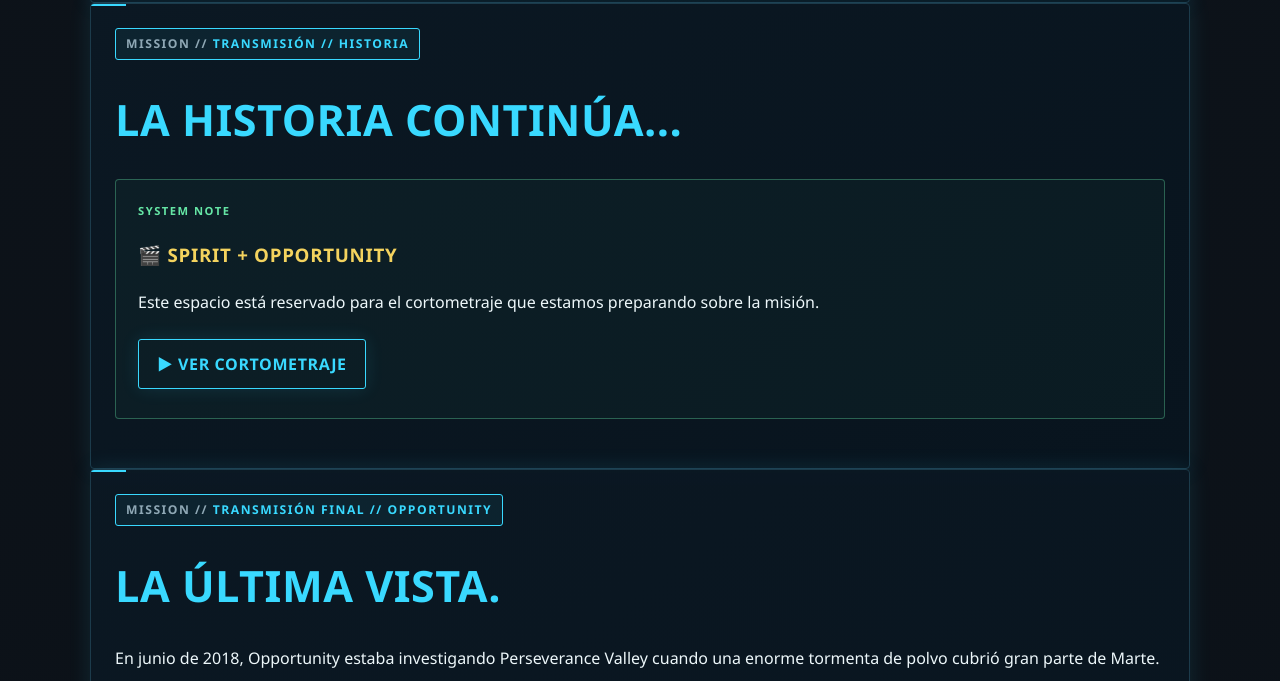
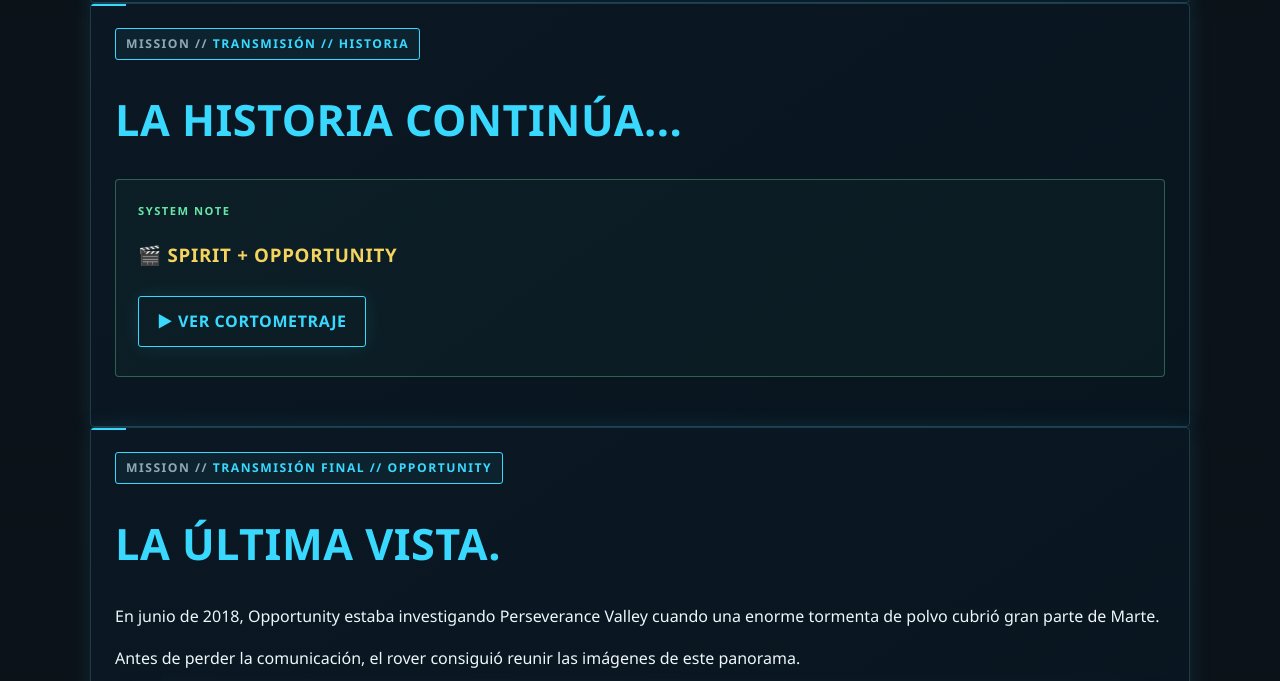
Before and after one commit to arevalosclarisa1-afk/Proyecto-NASA-Misiones, a plain HTML site: page spirit-opportunity.html in a window 1280 px wide. Shown: the part 7507-8188 px from the top of the page. Drawn offline with Linux system fonts and the light colour scheme.

Commit message:
Add files via upload

```diff
--- a/spirit-opportunity.html
+++ b/spirit-opportunity.html
@@ -901,14 +901,6 @@
       🎬 SPIRIT + OPPORTUNITY
     </h3>
 
-    <p
-      data-es="Este espacio está reservado para el cortometraje que estamos preparando sobre la misión."
-      data-en="This space is reserved for the short film we are preparing about the mission."
-    >
-      Este espacio está reservado para el cortometraje
-      que estamos preparando sobre la misión.
-    </p>
-
     <a
       class="btn alt"
       href="cortometraje.html"
```
